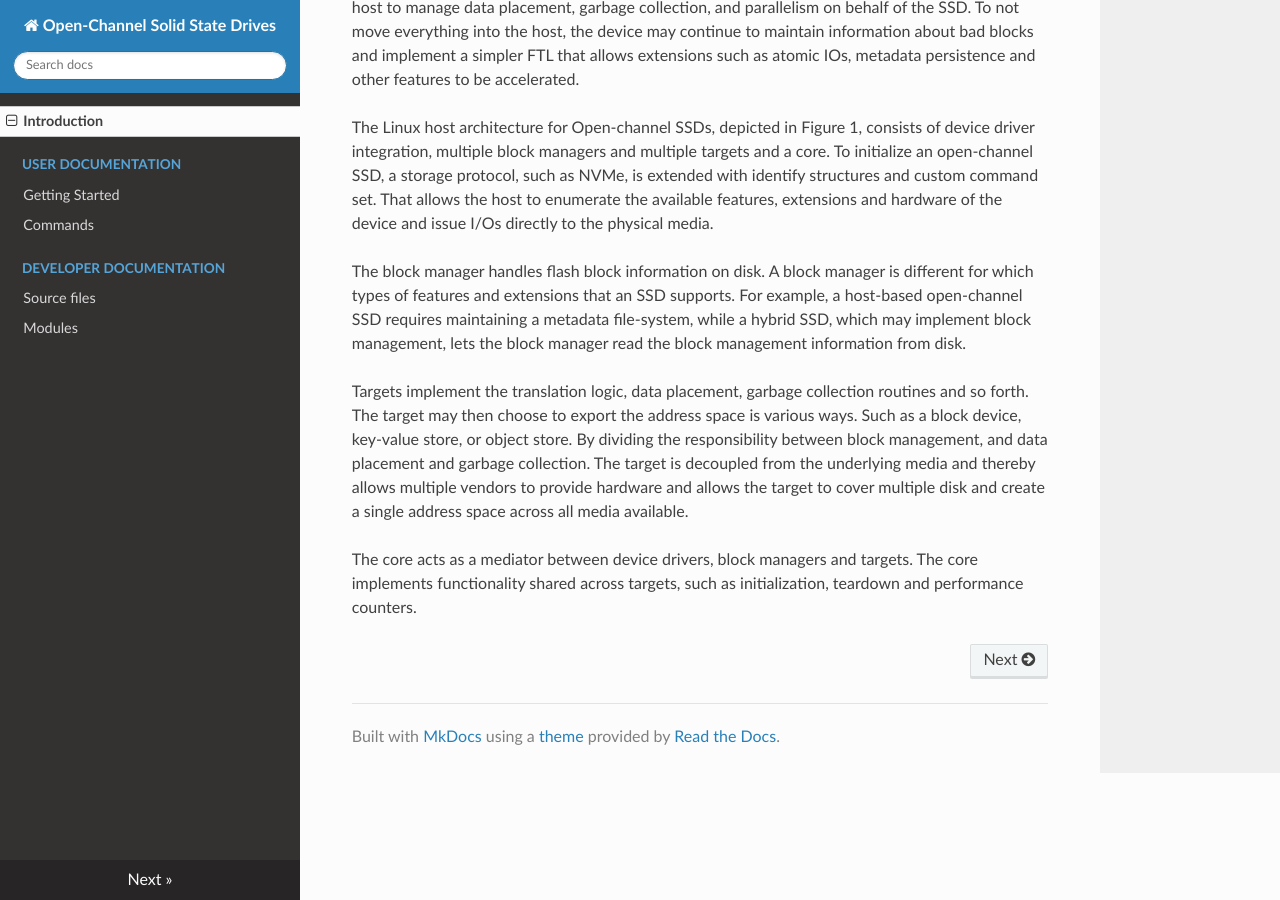
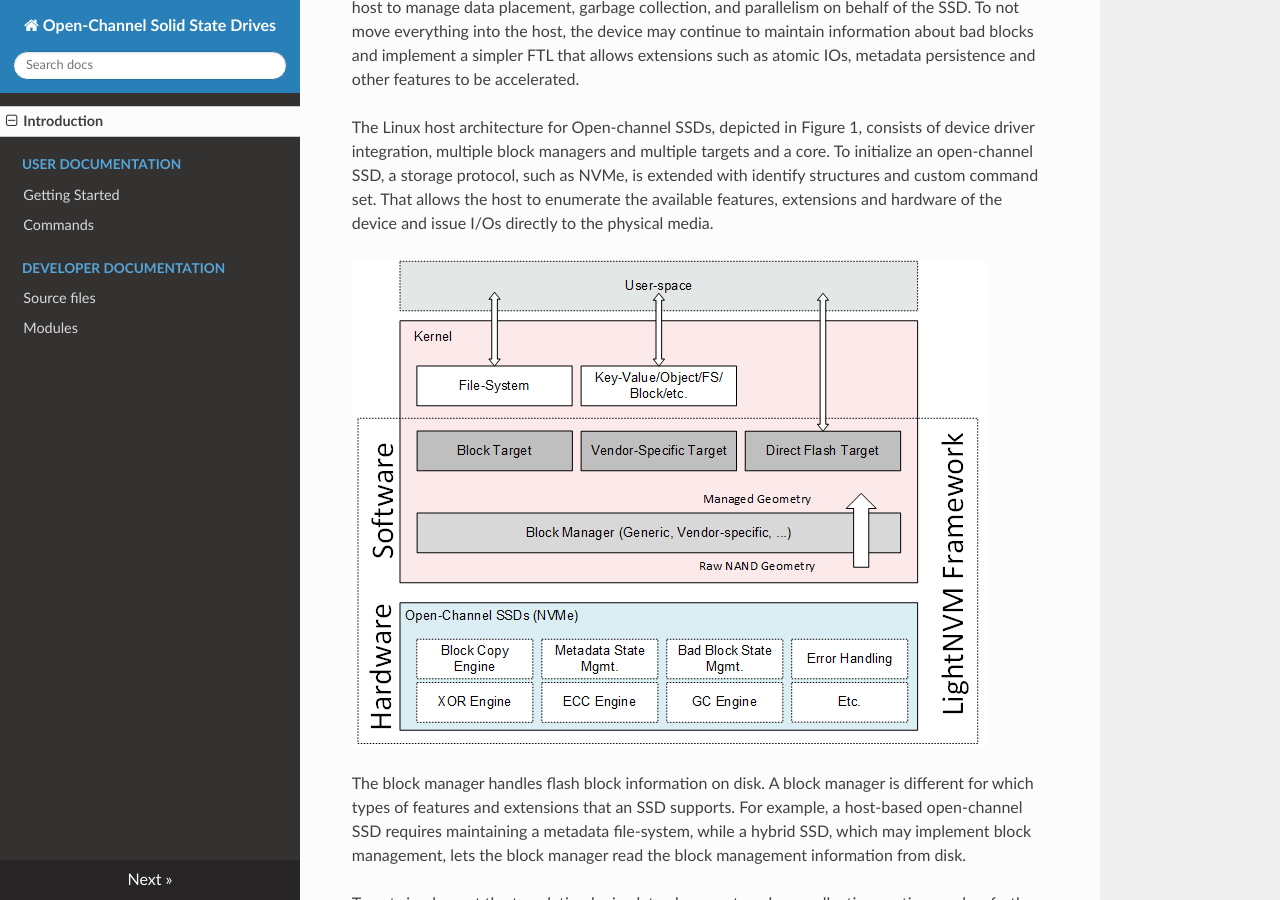
Before and after one commit to OpenChannelSSD/documentation, an MkDocs documentation site: the page built from docs/index.md, in a window 1280 px wide and 900 px high, scrolled down 356 px. Built offline with MkDocs 1.6.1, drawn with Linux system fonts in a browser that asks for light colours; nearby versions of some CDN libraries; old or Windows-style settings are respelled for this version of MkDocs.

Commit message:
Add architecture plot

```diff
--- a/docs/index.md
+++ b/docs/index.md
@@ -8,6 +8,9 @@ Open-channel SSDs moves part or all of the FTL responsibility into the host syst
 
 The Linux host architecture for Open-channel SSDs, depicted in Figure 1, consists of device driver integration,  multiple block managers and multiple targets and a core. To initialize an open-channel SSD, a storage protocol, such as NVMe, is extended with identify structures and custom command set. That allows the host to enumerate the available features, extensions and hardware of the device and issue I/Os directly to the physical media.
 
+![Figure 1](img/LightNVMArch.png)
+
+
 The block manager handles flash block information on disk. A block manager is different for which types of features and extensions that an SSD supports. For example, a host-based open-channel SSD requires maintaining a metadata file-system, while a hybrid SSD, which may implement block management, lets the block manager read the block management information from disk.
 
 Targets implement the translation logic, data placement, garbage collection routines and so forth. The target may then choose to export the address space is various ways. Such as a block device, key-value store, or object store. By dividing the responsibility between block management, and data placement and garbage collection. The target is decoupled from the underlying media and thereby allows multiple vendors to provide hardware and allows the target to cover multiple disk and create a single address space across all media available.
```
Also changed, not shown: docs/img/LightNVMArch.png (added).
